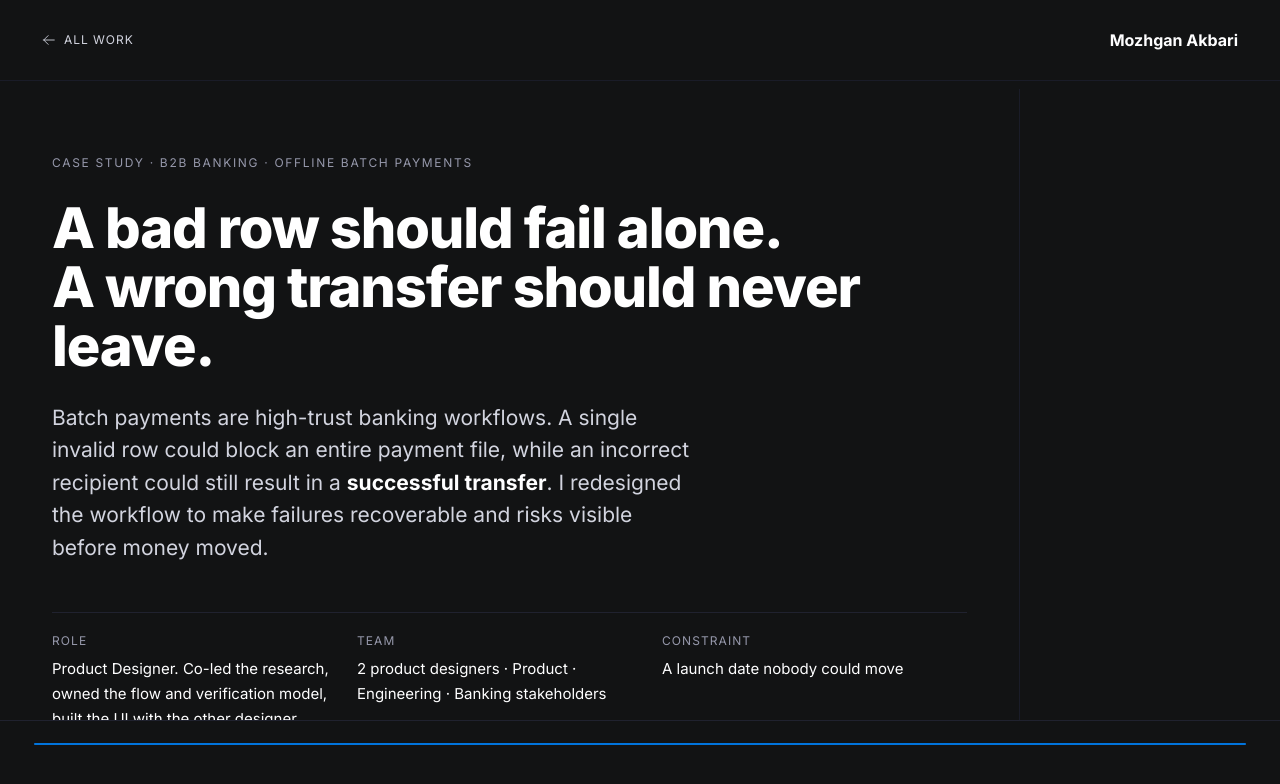
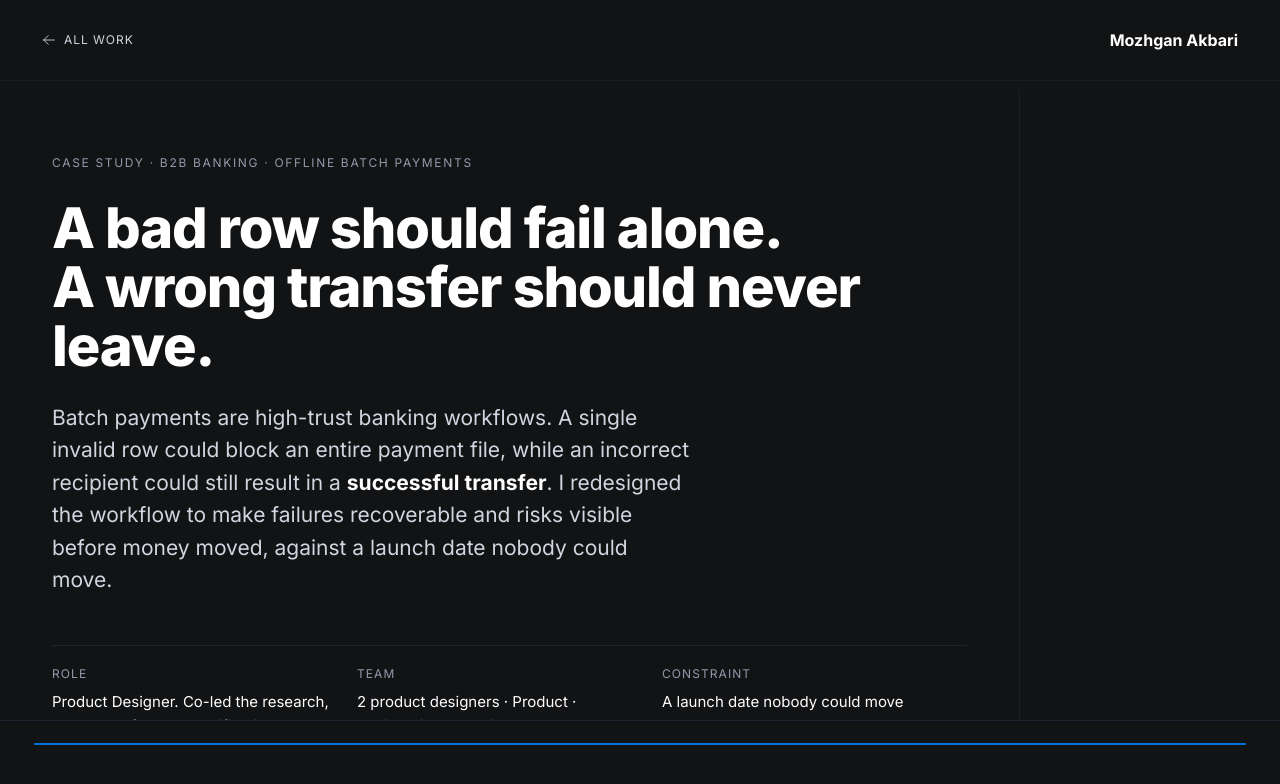
Before and after one commit to mozhganakbari78-hub/Mozhfolio, a Next.js app: page /work/batch-transfer in a window 1280 px wide. Shown: the top 784 px of the page. Built offline with nearby package versions, Linux system fonts and the light colour scheme.

Commit message:
Put the deadline back in the batch lede

```diff
--- a/components/casestudy/BatchTransferCase.tsx
+++ b/components/casestudy/BatchTransferCase.tsx
@@ -34,7 +34,8 @@ export default function BatchTransferCase() {
           Batch payments are high-trust banking workflows. A single invalid row could block an
           entire payment file, while an incorrect recipient could still result in a{" "}
           <strong>successful transfer</strong>. I redesigned the workflow to make failures
-          recoverable and risks visible before money moved.
+          recoverable and risks visible before money moved, against a launch date nobody could
+          move.
         </p>
 
         <dl className="cs-meta">
```
